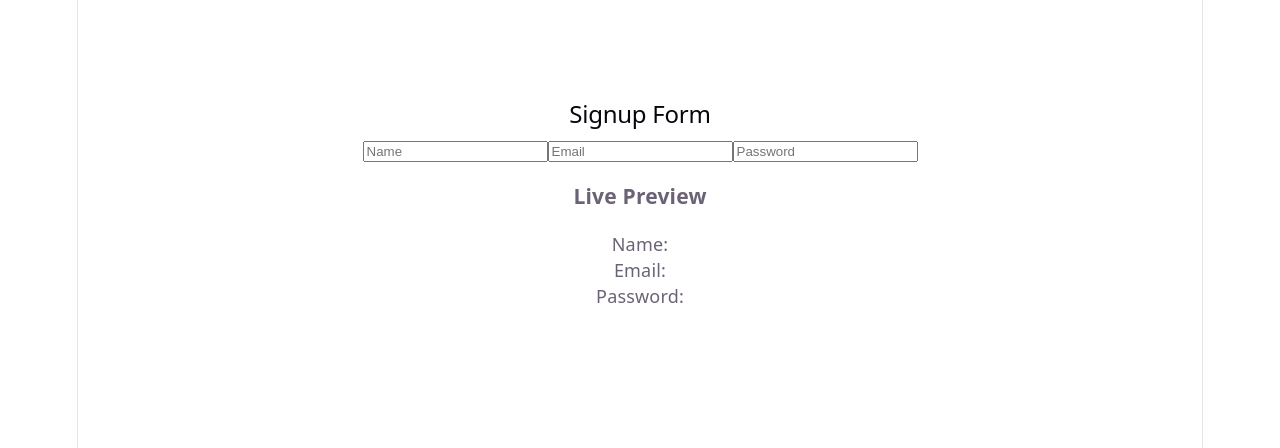
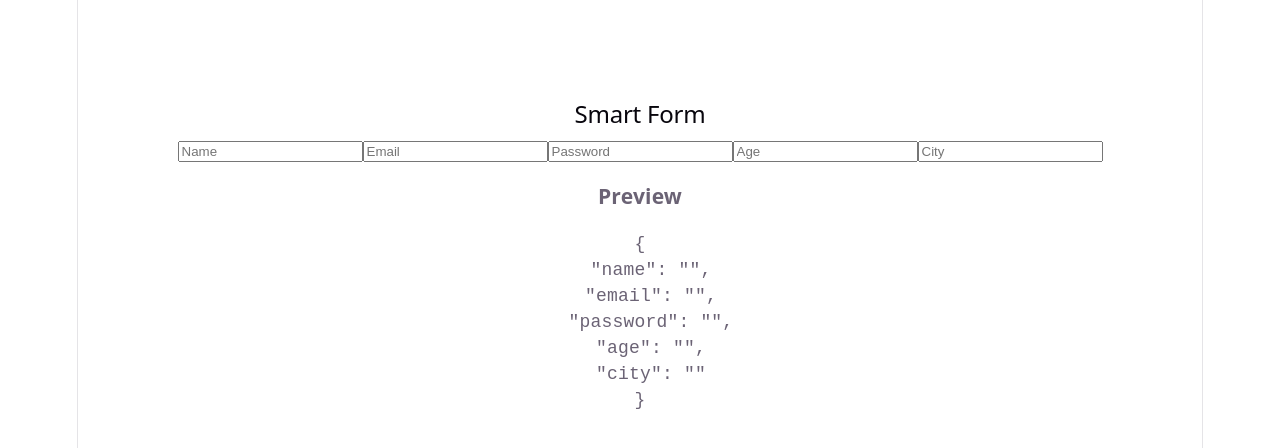
Before and after one commit to riki8055/project-revive-journal, a React (Vite) app in the folder weekly-projects/13_14-dashboard-app/: page / in a window 1280 px wide. Shown: the top 448 px of the page. Built offline with nearby package versions, Linux system fonts and the light colour scheme.

Commit message:
handle multiple inputs cleanly

```diff
--- a/weekly-projects/13_14-dashboard-app/src/components/ControlledForm.jsx
+++ b/weekly-projects/13_14-dashboard-app/src/components/ControlledForm.jsx
@@ -1,40 +1,64 @@
 import { useState } from "react";
 
 export default function ControlledForm() {
-  const [name, setName] = useState("");
-  const [email, setEmail] = useState("");
-  const [password, setPassword] = useState("");
+  const [form, setForm] = useState({
+    name: "",
+    email: "",
+    password: "",
+    age: "",
+    city: "",
+  });
+
+  function handleChange(e) {
+    const { name, value } = e.target;
+
+    setForm((prev) => ({
+      ...prev,
+      [name]: value,
+    }));
+  }
 
   return (
     <div>
-      <h2>Signup Form</h2>
+      <h2>Smart Form</h2>
 
       <input
-        type="text"
+        name="name"
         placeholder="Name"
-        value={name}
-        onChange={(e) => setName(e.target.value)}
+        value={form.name}
+        onChange={handleChange}
       />
 
       <input
-        type="email"
+        name="email"
         placeholder="Email"
-        value={email}
-        onChange={(e) => setEmail(e.target.value)}
+        value={form.email}
+        onChange={handleChange}
       />
 
       <input
-        type="password"
+        name="password"
         placeholder="Password"
-        value={password}
-        onChange={(e) => setPassword(e.target.value)}
+        value={form.password}
+        onChange={handleChange}
       />
 
-      <h3>Live Preview</h3>
+      <input
+        name="age"
+        placeholder="Age"
+        value={form.age}
+        onChange={handleChange}
+      />
 
-      <p>Name: {name}</p>
-      <p>Email: {email}</p>
-      <p>Password: {password}</p>
+      <input
+        name="city"
+        placeholder="City"
+        value={form.city}
+        onChange={handleChange}
+      />
+
+      <h3>Preview</h3>
+      <pre>{JSON.stringify(form, null, 2)}</pre>
     </div>
   );
 }
```
